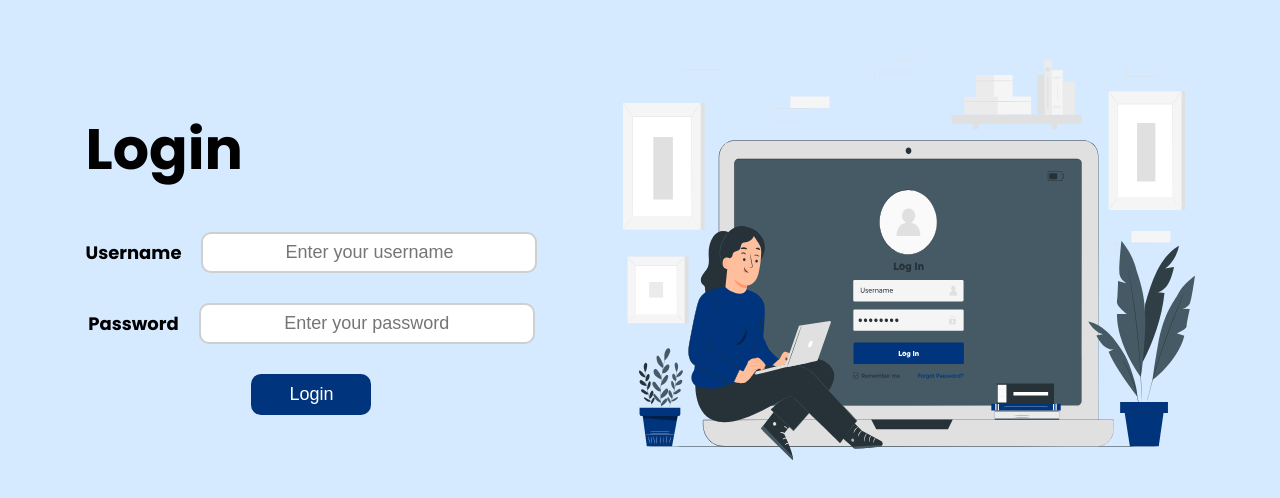
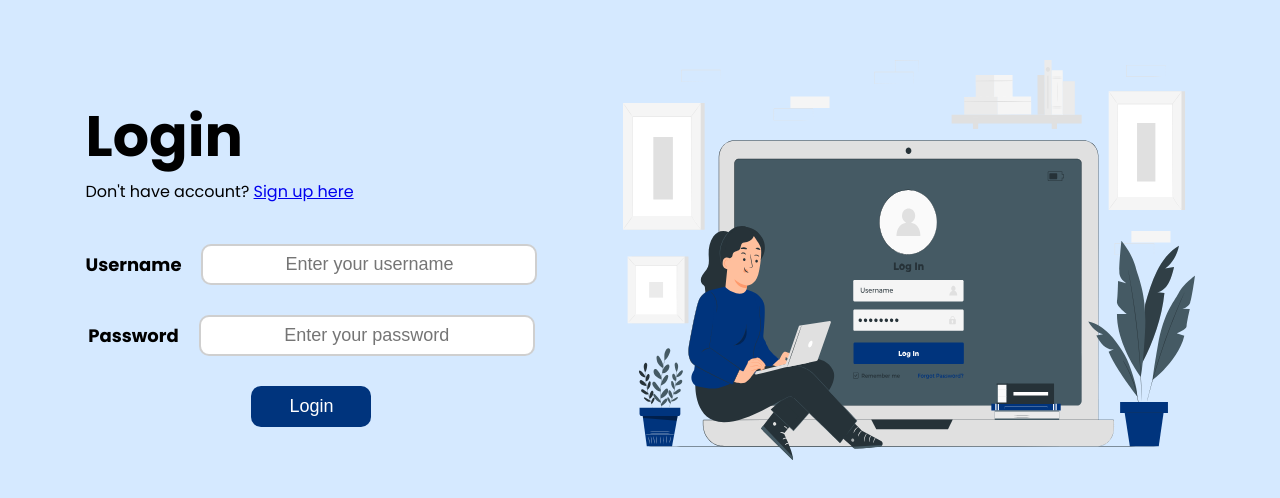
Before and after one commit to 1Ahmedzedan/aws-instances-ec2, a React (Create React App) app: page / in a window 1280 px wide. Shown: the part 140-638 px from the top of the page. Built offline with nearby package versions, Linux system fonts and the light colour scheme.

Commit message:
add routering

```diff
--- a/src/App.js
+++ b/src/App.js
@@ -1,16 +1,15 @@
-// import { BrowserRouter, Route, Routes } from "react-router-dom";
+import { BrowserRouter, Route, Routes } from "react-router-dom";
 import Login from "./page/Login.js";
-// import Signup from "./page/Signup.js";
+import Signup from "./page/Signup.js";
 
 function App() {
   return (
-    // <BrowserRouter>
-    //   <Routes>
-    //     <Route path="/" element={<Login />} />
-    //     <Route path="/signup" element={<Signup />} />
-    //   </Routes>
-    // </BrowserRouter>
-    <Login/>
+    <BrowserRouter>
+      <Routes>
+        <Route path="/" element={<Login />} />
+        <Route path="/signup" element={<Signup />} />
+      </Routes>
+    </BrowserRouter>
   );
 }
 
--- a/src/components/LoginForm.js
+++ b/src/components/LoginForm.js
@@ -9,7 +9,7 @@ function LoginForm(){
         <div className={styles.loginForm}>
             <div className={styles.title}>
                 <h1>Login</h1>
-                {/* <div>Don't have account? <Link to="/signup">Sign up here</Link> </div> */}
+                <div>Don't have account? <Link to="/signup">Sign up here</Link> </div>
             </div>
 
             <form>
--- a/src/page/Login.js
+++ b/src/page/Login.js
@@ -5,7 +5,7 @@ function Login(){
     return (
         <div className={styles.login}>
             <LoginForm />
-            <img src="/img/login_img.svg" alt="login" className={styles.img}/>
+            <img src="img/login_img.svg" alt="login" className={styles.img}/>
         </div>
     );
 }
```
